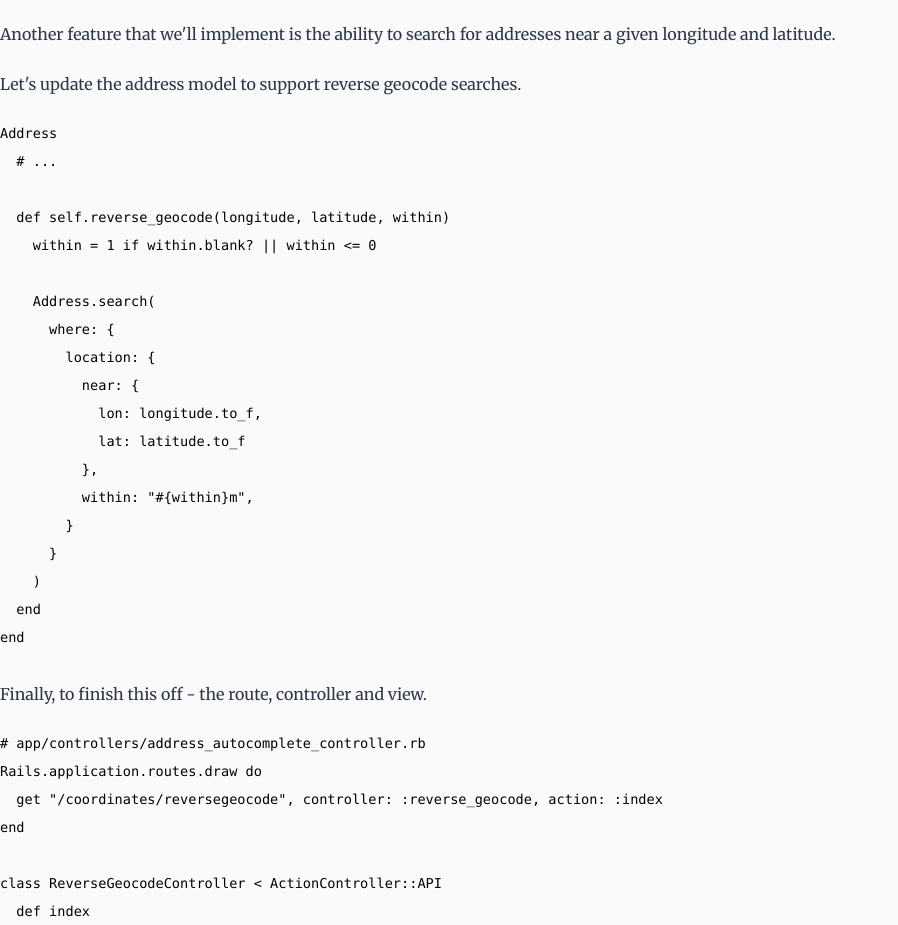
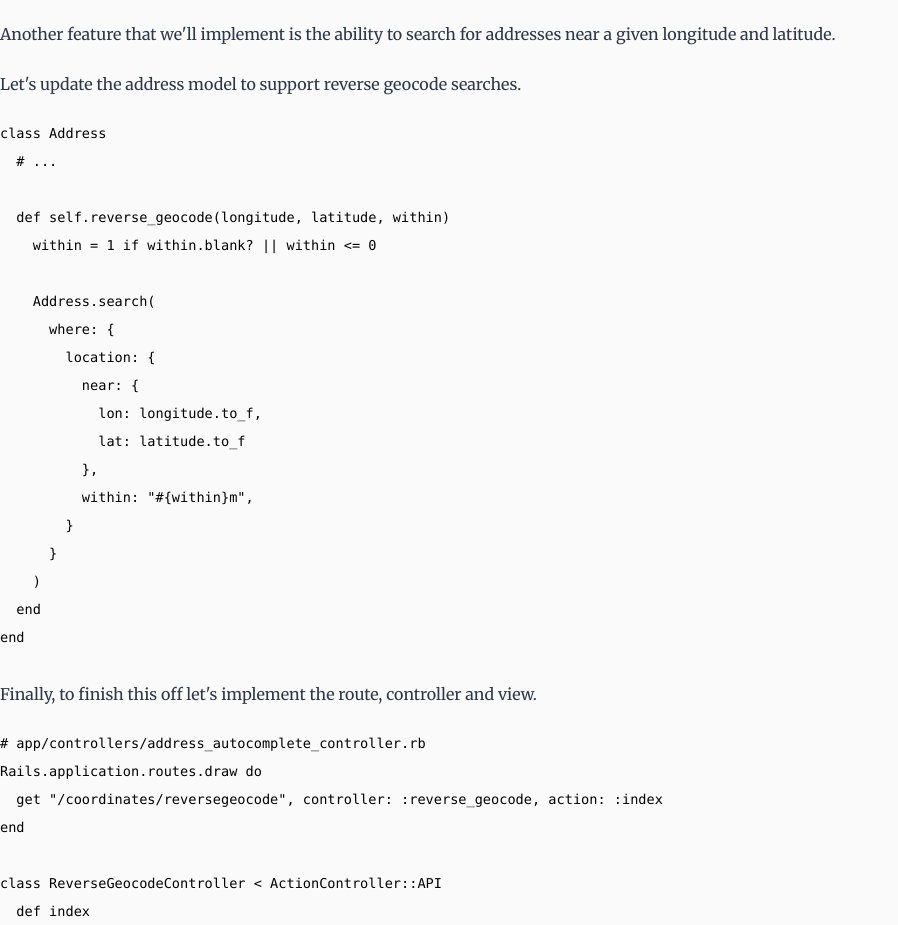
Before and after one commit to glenbray/glenbray.com, a Gatsby site: page /australian-address-api/ in a window 1280 px wide. Shown: the part 6660-7585 px from the top of the page, without its empty margins (0-898 px from the left). Built offline with nearby package versions, Linux system fonts and the light colour scheme; Gatsby itself is replaced by a stand-in of ours; some packages are replaced by stand-ins of ours; code samples lack their colours.

Commit message:
fix code example

````diff
--- a/content/blog/australian-address-api/index.md
+++ b/content/blog/australian-address-api/index.md
@@ -270,7 +270,7 @@ longitude and latitude.
 Let's update the address model to support reverse geocode searches.
 
 ```ruby
-Address
+class Address
   # ...
 
   def self.reverse_geocode(longitude, latitude, within)
@@ -291,7 +291,7 @@ Address
 end
 ```
 
- Finally, to finish this off - the route, controller and view.
+Finally, to finish this off let's implement the route, controller and view.
 
 
 ```ruby
````
